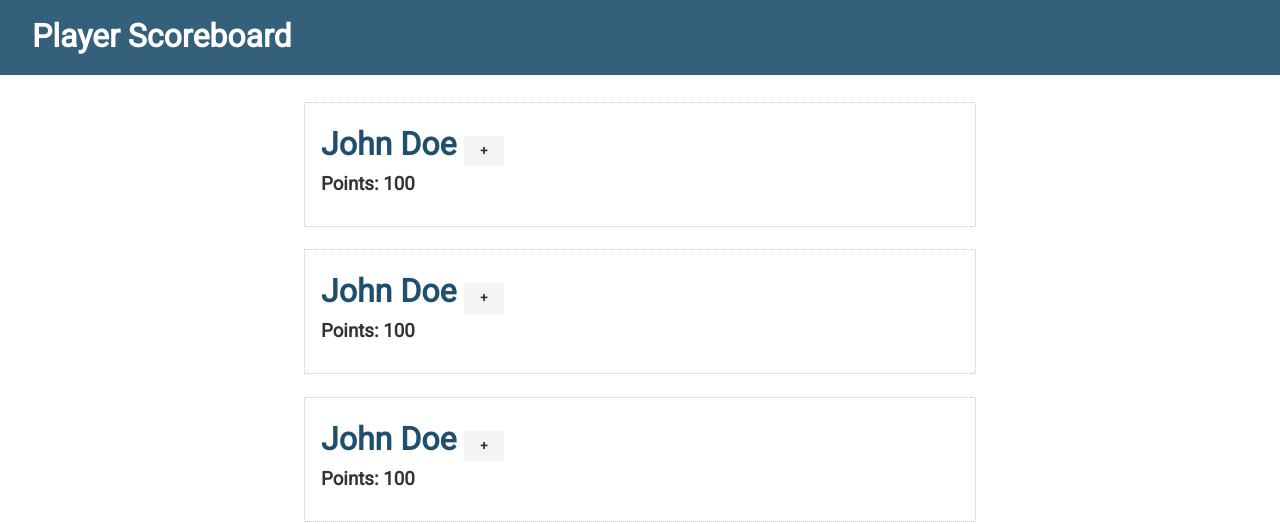
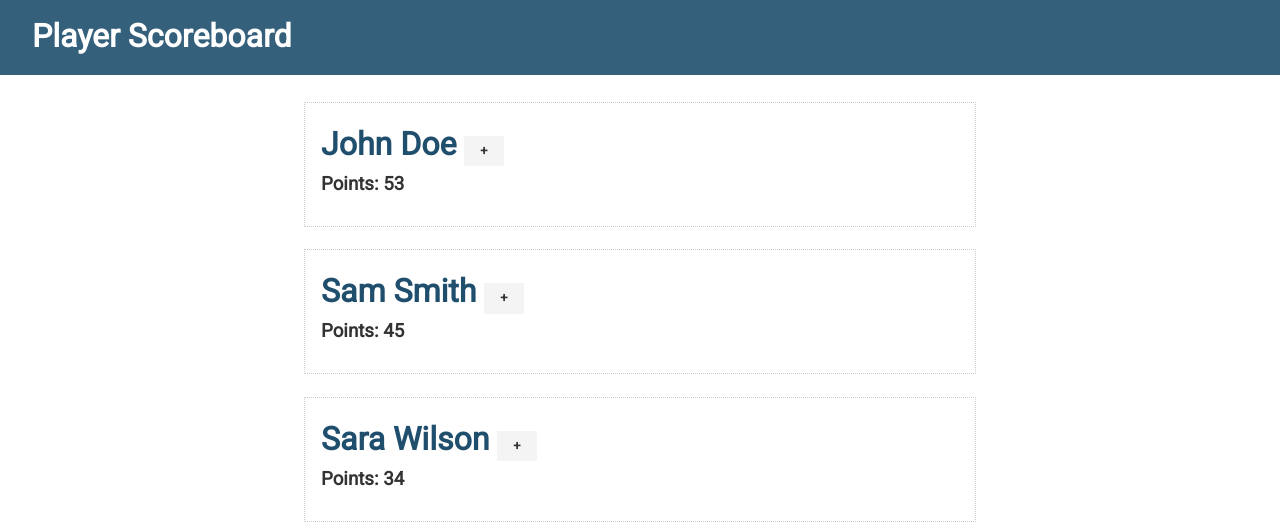
Before and after one commit to LilliCherry/scoreboard, a Svelte app: page / in a window 1280 px wide. Shown: the top 524 px of the page. Built offline with nearby package versions, Linux system fonts and the light colour scheme.

Commit message:
player adding feature wip

```diff
--- a/src/App.svelte
+++ b/src/App.svelte
@@ -24,7 +24,7 @@
     <p>No Players</p>
   {:else}
     {#each players as player}
-      <Player />
+      <Player name={player.name} points={player.points} />
     {/each}
   {/if}
 </div>
--- a/src/Player.svelte
+++ b/src/Player.svelte
@@ -1,6 +1,6 @@
 <script>
-    let name = "John Doe";
-	let points = 100;
+    export let name;
+	export let points;
 	let showControls = false;
 
 	const addPoint = () => points += 1;
```
Also changed, not shown: src/AddPlayer.svelte (added, +12 -0 lines).
